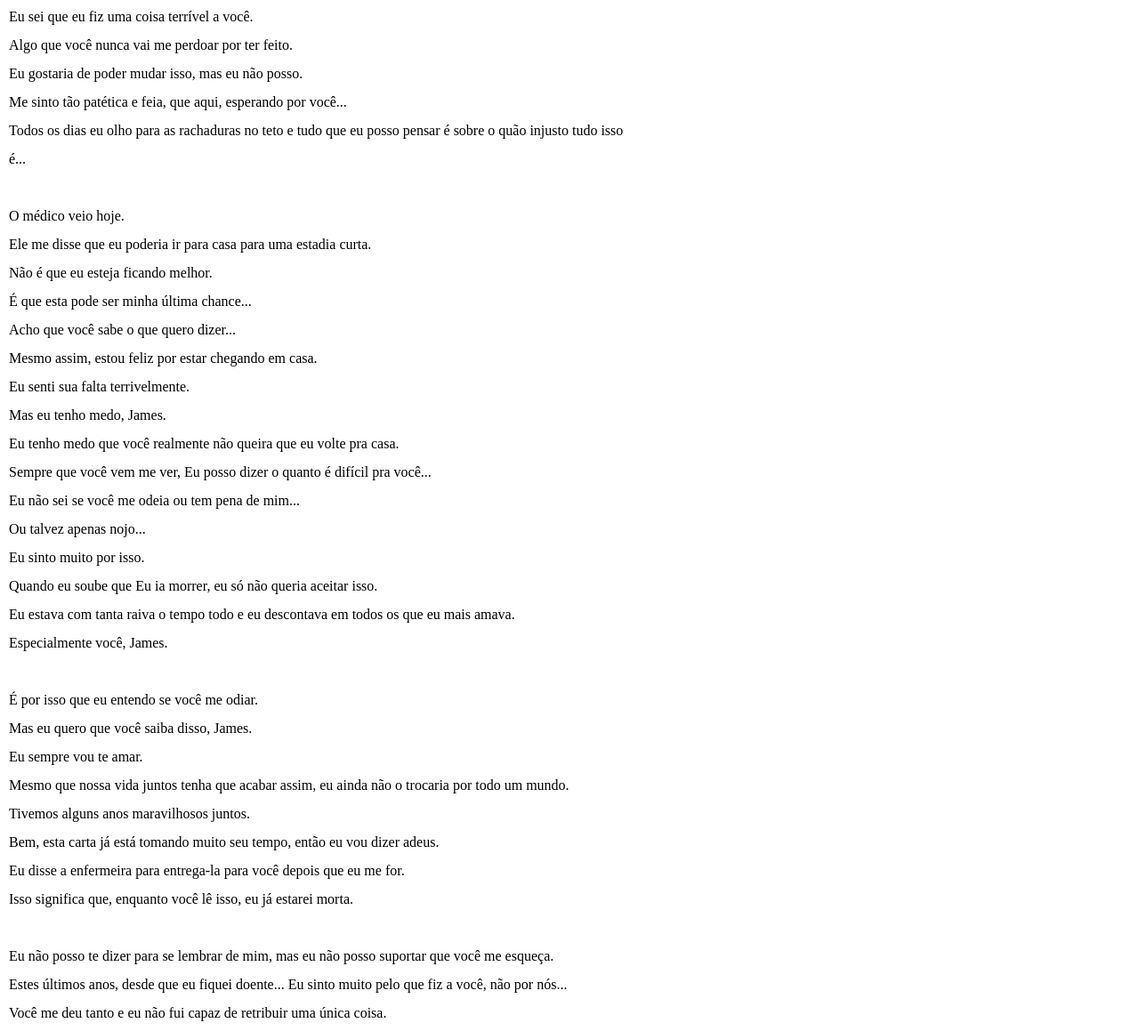
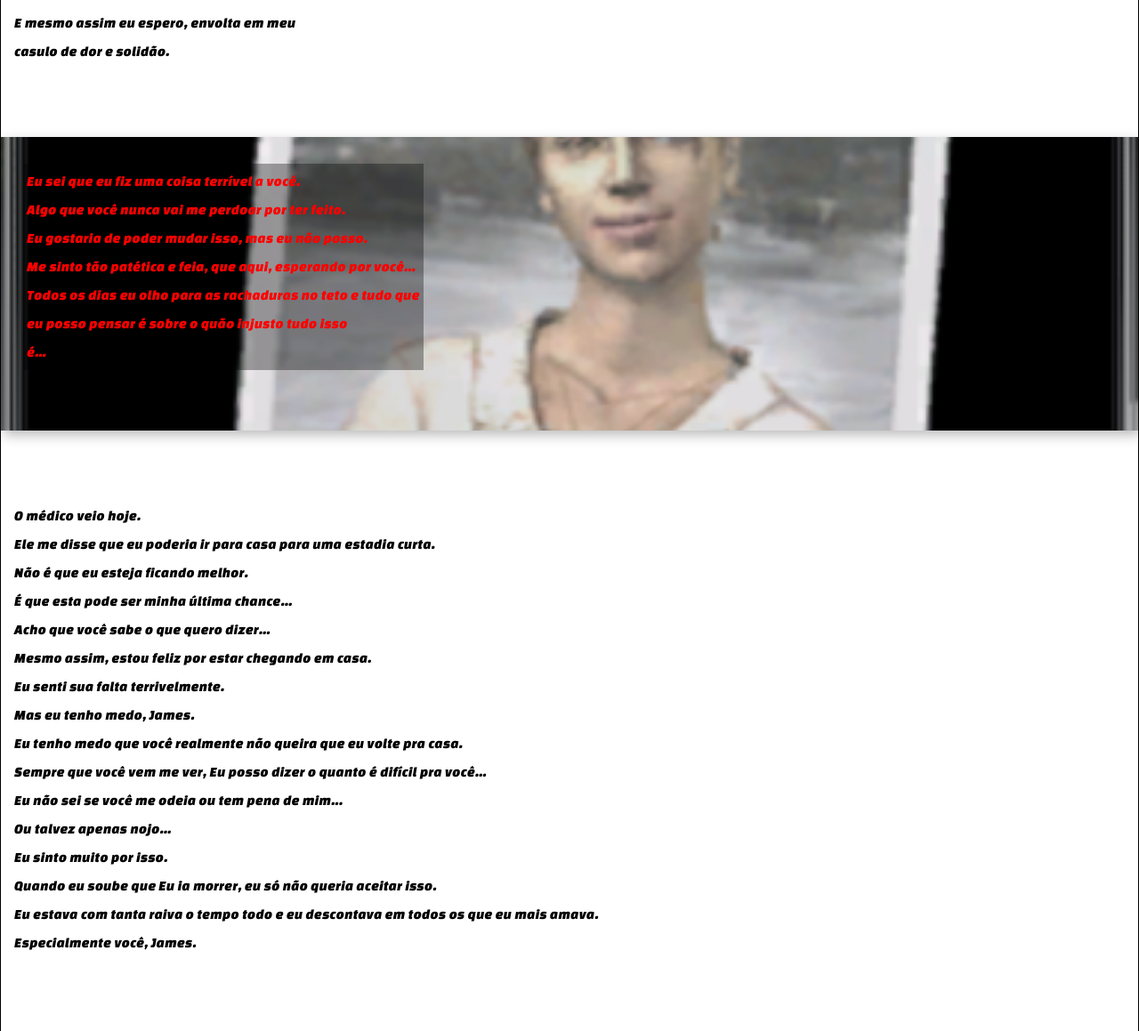
Before and after one commit to AlanBarros-dev/Projetos_de_estudo_HTML-CSS, a plain HTML site: page Projeto3 - Carta da Mary SH2/index.html in a window 1280 px wide. Shown: the part 607-1766 px from the top of the page at 89% size. Drawn offline with Linux system fonts and the light colour scheme.

Commit message:
continuacao projeto carta mary

```diff
--- a/Projeto3 - Carta da Mary SH2/index.html
+++ b/Projeto3 - Carta da Mary SH2/index.html
@@ -31,7 +31,7 @@
                 casulo de dor e solidão. <br>
             </p>
         </section>
-        <article>
+        <section class="imagem" id="foto_mary">
             <p>
                 Eu sei que eu fiz uma coisa
                 terrível a você.<br> Algo que você nunca
@@ -41,15 +41,16 @@
                 Me sinto tão patética e feia,
                 que aqui, esperando por você...<br>
                 Todos os dias eu olho para as rachaduras
-                no teto e tudo que eu posso pensar
-                é sobre o quão injusto tudo isso<br> é...<br><br>
+                no teto e tudo que<br> eu posso pensar
+                é sobre o quão injusto tudo isso<br> é...<br>
+
+            </p>
+        </section>
+        <section>
+            <p>
                 O médico veio hoje.<br>
                 Ele me disse que eu poderia ir para casa
                 para uma estadia curta.<br>
-            </p>
-        </article>
-        <article>
-            <p>
                 Não é que eu esteja ficando melhor.<br>
                 É que esta pode ser
                 minha última chance...<br>
@@ -72,8 +73,8 @@
                 e eu descontava em todos os que eu mais amava.<br>
                 Especialmente você, James.<br>
             </p>
-        </article><br>
-        <article>
+        </section><br>
+        <section class="imagem2" id="carta">
             <p>
                 É por isso que eu entendo
                 se você me odiar.<br>
@@ -91,8 +92,8 @@
                 Isso significa que, enquanto você lê
                 isso, eu já estarei morta.<br>
             </p>
-        </article><br>
-        <article>
+        </section><br>
+        <section>
             <p>
                 Eu não posso te dizer para se lembrar de mim,
                 mas eu não posso suportar que você
@@ -109,7 +110,7 @@
                 James...<br>
                 Você me fez feliz..."<br>
             </p>
-        </article>
+        </section>
     </main>
     <footer>
         <p>Site Criado por <a href="https://www.linkedin.com/in/alan-barros-9591b9203/" target="_blank">Alan Barros <img src="imagens/icone-linkedin.png" alt="linkedim"></a> para estudo <a href="https://github.com/AlanBarros-dev " target="_blank">GitHub <img src="imagens/icone-github.png" alt="GitHub"></a></p>
--- a/Projeto3 - Carta da Mary SH2/style.css
+++ b/Projeto3 - Carta da Mary SH2/style.css
@@ -4,9 +4,18 @@
     src: url('fontes/silent_hill/SLNTHLN.TTF');
     font-size: normal;
 }
+@font-face {
+    font-family: Changa one;
+    src: url('fontes/Changa_One/ChangaOne-Italic.ttf');
+}
 
 :root{
     --font-referenc: sh2;
+    --font-principal: Changa one;
+}
+html body{
+    min-height: 100vh;
+    border: 1px solid black;
 }
 
 *{
@@ -34,7 +43,6 @@ header a{
     color: aliceblue;
     font-weight: bolder;
 
-
 }
 header a:hover{
     text-decoration: underline;
@@ -42,8 +50,55 @@ header a:hover{
     transition-duration: 0.5s;
 }
 main{
-    padding: 10px;
     line-height: 2em;
+    font-size: 1em;
+    font-family: var(--font-principal);
+}
+section{
+    padding-top: 10vh;
+    padding-bottom: 10vh;
+    padding-left: 15px;
+    padding-right: 15px;
+}
+.imagem{
+    background-color: rgb(43, 42, 42);
+    color: rgb(255, 0, 0);
+    box-shadow: 3px 5px 13px rgba(0, 0, 0, 0.274);
+    padding: 15px;
+    height: 300px;
+}
+.imagem p{
+    display: inline-block;
+    background-color: rgba(0, 0, 0, 0.336);
+    padding: 4px;
+    box-shadow: 3 px 3px 8px rgba(0, 0, 0, 0.397);
+    position: absolute;
+    top: 30px;
+    left: 25px;
+}
+.imagem2{
+    background-color: rgb(43, 42, 42);
+    color: rgb(255, 0, 0);
+    box-shadow: 3px 5px 13px rgba(0, 0, 0, 0.274);
+    padding: 15px;
+    height: 330px;
+}
+
+#foto_mary{
+    background: url('imagens/mary-p.png');
+    background-repeat: no-repeat;
+    background-position: right center;
+    background-size: cover;
+    background-attachment: fixed;
+    position: relative;
+}
+#carta{
+    background-image: url('imagens/cartash2-M.png');
+    background-repeat: no-repeat;
+    background-position: right center;
+    background-size: cover;
+    background-attachment: fixed;
+    position: relative;
 }
 
 
```
Also changed, not shown: Projeto3 - Carta da Mary SH2/fontes/Changa_One/ChangaOne-Italic.ttf (added), Projeto3 - Carta da Mary SH2/fontes/Changa_One/ChangaOne-Regular.ttf (added), Projeto3 - Carta da Mary SH2/fontes/Changa_One/OFL.txt (added), Projeto3 - Carta da Mary SH2/imagens/cartash2-M.png (added), Projeto3 - Carta da Mary SH2/imagens/mary-p.png (added), Projeto3 - Carta da Mary SH2/imagens/sh2pc.BAK 2023-04-09 12-24-30.png (added).
